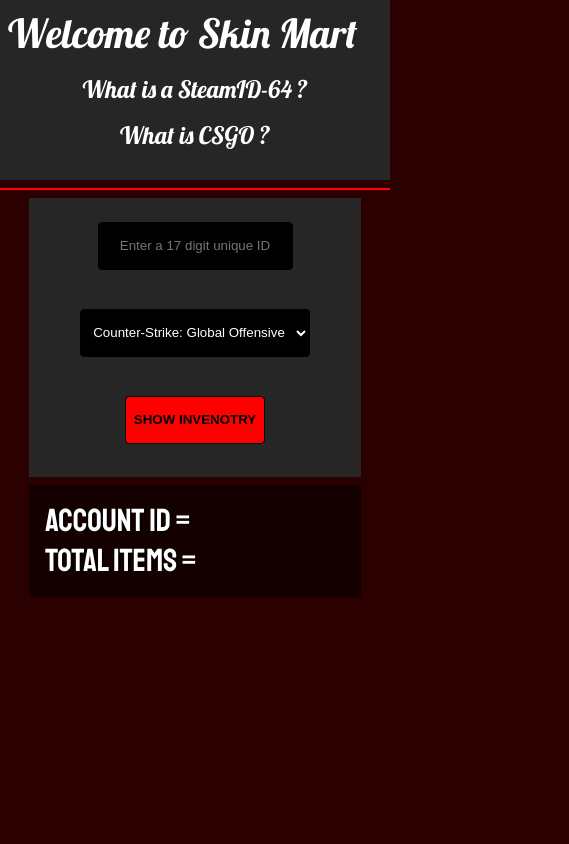
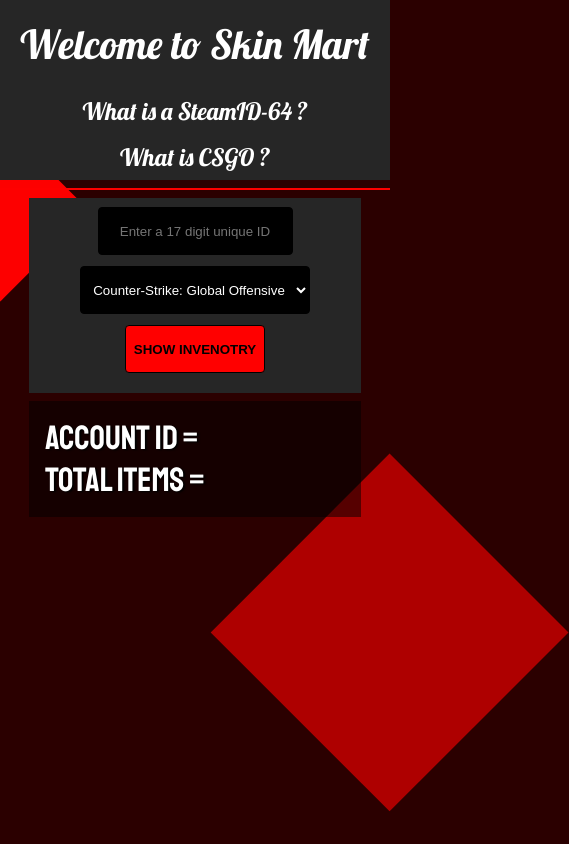
Before and after one commit to vipbhardwaj/skin-mart, a React (Create React App) app in the folder inv_displayer/: page / in a window 390 px wide. Shown: the whole page, 569 px wide, since content can reach past the window. Built offline with nearby package versions, Linux system fonts and the light colour scheme.

Commit message:
CSS@media added

```diff
--- a/inv_displayer/public/index.html
+++ b/inv_displayer/public/index.html
@@ -54,6 +54,7 @@
                     <br/>Go to View -> Settings -> Interface. Check the box saying, view steamURL when available. Then, go to your profile page and you should see your steamID-64 on the top at the address bar of the page. It is a 17-digit number.
                 </p>
                 <iframe style="opacity: 0.8;" src="https://steamid.xyz/" height="300px" width="50%"></iframe>
+                <div class="bgShine-whatsSteamID"></div>
             </div>
         </div>
         <div id="pop_whatsCsgo">
@@ -62,7 +63,7 @@
                 <p><span class="aboutCsgo">About CS:GO:-</span>
                     <br/>Counter-Strike: Global Offensive (CS:GO) expands upon the team-based first person shooter gameplay the original Counter-Strike pioneered when it launched in 1999. Two teams compete in multiple rounds of objective-based game modes with the goal of winning enough rounds to win the match.
                     <br/><br/>CS:GO features new maps, characters, and weapons and delivers updated versions of the classic Counter-Strike maps like Dust, Inferno, Nuke, Train, and more. In addition, CS:GO introduces new game modes like Arms Race, Flying Scoutsman and Wingman, and features online matchmaking and Competitive Skill Groups.
-                    <br/><br/><span class="aboutCsgo">WHY?</span>&nbsp;&nbsp;&nbsp;PRO SCENE - (video courtesy of YOUTUBE Channel :-&nbsp;<a style="color: red; font-size: 20px; font-weight: 700;" href="https://www.youtube.com/watch?v=YHsOMvbpbfA">Virre CSGO</a>&nbsp;)&nbsp;(Images courtesy of .... GOOGLE?)
+                    <br/><br/><span class="aboutCsgo">WHY?</span>&nbsp;&nbsp;&nbsp;PRO SCENE - (video courtesy of YOUTUBE Channel :-&nbsp;<a style="color: lime; font-size: 20px; font-weight: 700;" href="https://www.youtube.com/watch?v=YHsOMvbpbfA">Virre CSGO</a>&nbsp;)&nbsp;(Images courtesy of .... GOOGLE?)
                 </p>
                 <div id = "proScene">
                     <iframe id="proSceneVid" height="250px" width="450px" src="https://youtube.com/embed/z40db4NiYDw"></iframe>
@@ -71,8 +72,10 @@
                         <div id = "polaroid">Astralis - CSGO Major Circuit Qualifiers</div>
                     </div>
                 </div>
+                <div class="bgShine-whatsCsgo"></div>
             </div>
         </div>
-        <div className="bgShine"></div>
+        <div class="bgShine1"></div>
+        <div class="bgShine2"></div>
     </body>
 </html>
--- a/inv_displayer/public/style/market_page.css
+++ b/inv_displayer/public/style/market_page.css
@@ -1,6 +1,7 @@
 body {
     background-color: rgb(43, 0, 0);
     background-repeat: no-repeat;
+    overflow: hidden;
 }
 #csgoInfo:hover {
     cursor: pointer;
@@ -48,20 +49,23 @@
     background-color: rgba(0,0,0,0.8);
 }
 #pop_whatsSteamID-content {
+    z-index: 0;
+    position: relative;
     background-color: rgb(0, 0, 43);
-    color: white;
-    text-shadow: 2px 1px 2px black;
     padding: 20px;
     border: 1px solid #888;
     font-family: 'Roboto Condensed', sans-serif;
     display: grid;
     margin: auto;
     width: 80%;
+    overflow: hidden;
     grid-template-columns: [start] 55% [line2] auto [line3] 10px [end];
     grid-template-rows: [start] 10px [line2] 100% [end];
 }
 #pop_whatsSteamID-content > p {
     background-color: rgba(0,0,0,0.5);
+    color: white;
+    text-shadow: 2px 1px 2px black;
     text-align: center;
     padding: 0.5rem;
     font-size: 1.3rem;
@@ -75,8 +79,20 @@
     grid-column: 1 / span 1;
     grid-row: 2 / span 1;
 }
+.bgShine-whatsSteamID {
+    position: absolute;
+    z-index: -1;
+    top: 0px;
+    left: -500px;
+    width: 900px;
+    height: 900px;
+    background-color: blue;
+    transform: rotate(45deg);
+}
 #pop_whatsCsgo-content {
+    z-index: 0;
     background-color: rgb(0, 43, 0);
+    position: relative;
     color: white;
     margin: auto;
     padding: 20px;
@@ -90,8 +106,18 @@
     text-align: center;
     padding: 0.5rem;
     font-size: 1.3rem;
-    text-shadow:  2px 1px 2px black;
+    text-shadow:  1px 1px 2px black;
     background-color: rgba(0,0,0,0.5);
+}
+.bgShine-whatsCsgo {
+    position: absolute;
+    z-index: -1;
+    top: 80px;
+    left: -150px;
+    width: 300px;
+    height: 300px;
+    background-color: lime;
+    transform: rotate(45deg);
 }
 .underline {
     display: inline-block;
@@ -120,7 +146,7 @@
 }
 #popClose {
     margin: auto;
-    color: red;
+    color: blue;
     float: right;
     font-size: 48px;
     font-weight: bold;
@@ -135,7 +161,7 @@
     cursor: pointer;
 }
 #popCloseWhatsCsgo {
-    color: red;
+    color: lime;
     float: right;
     font-size: 48px;
     font-weight: bold;
@@ -147,7 +173,7 @@
 }
 .aboutCsgo {
     font-size: 25px;
-    color: red;
+    color: lime;
     font-style: oblique;
     font-weight: 800;
 }
@@ -156,8 +182,6 @@
     margin: 0 auto;
 }
 #welcome {
-    grid-column-start: 1;
-    grid-column-end: 3;
     color: white;
     font-size: 2.5rem;
     margin-right: auto;
@@ -193,27 +217,37 @@
         flex-direction: column;
     }
     #proSceneVid {
-        margin-bottom: auto;
+        margin-right: auto;
         box-shadow: 0 2px 6px 0 rgb(0, 0, 0), 0 6px 20px 0 rgb(0, 0, 0);
     }
-}
-#bgShine {
-    position: absolute;
-    width: 50px;
-    height: 150vh;
-    background-color: crimson;
-    transform: rotate(90deg);
-    animation: bgAnime 5s infinite ease-in;
-}
-@keyframes bgAnime {
-    0% {
-        transform-origin: bottom left;
-        transform: translateX(0vw);
-        transform: translateY(0vh);
+    #welcome {
+        margin: auto;
     }
-    100% {
-        transform-origin: top right;
-        transform: translateX(100vw);
-        transform: translateY(100vh);
+    #pop_whatsSteamID-content {
+        display: flex;
+        flex-direction: column;
+    }
+    #popClose {
+        margin-right: 0;
     }
 }
+.bgShine1 {
+    z-index: -1;
+    position: absolute;
+    bottom: 10vh;
+    right: -15vh;
+    width: 30vh;
+    height: 30vh;
+    background-color: rgba(253, 0, 0, 0.623);
+    transform: rotate(45deg);
+}
+.bgShine2 {
+    z-index: -1;
+    position: absolute;
+    top: 17.5vh;
+    left: -7.5vh;
+    width: 15vh;
+    height: 15vh;
+    background-color: rgb(253, 0, 0);
+    transform: rotate(45deg);
+}
--- a/inv_displayer/src/App.css
+++ b/inv_displayer/src/App.css
@@ -16,7 +16,7 @@
 }
 .id_disp {
   padding: 1rem;
-  font-size: 2rem;
+  font-size: 5vh;
   color: white;
   text-shadow: 2px 1px 2px rgb(0, 0, 0);
   background-color: rgba(0,0,0,0.5);
@@ -26,34 +26,6 @@
 }
 #accID {
   margin-right: auto;
-}
-@media screen and (max-width: 800px) {
-  .form-container {
-    height: 30vh;
-    min-height: 200px;
-    padding: 0.5rem;
-    grid-template-columns: [start] 100% [end];
-    align-items: center;
-    grid-gap: 0.5rem;
-  }
-  .form-item {
-    color: white;
-    height: 3rem;
-    border: 1px solid rgb(0, 0, 0);
-    border-radius: 4px;
-    margin: auto;
-    padding: 0.5rem;
-    text-align: center;
-  }
-  .id_disp {
-    font-size: 2rem;
-    color: white;
-    text-shadow: 2px 1px 2px rgb(0, 0, 0);
-    background-color: rgba(0,0,0,0.5);
-    font-family: 'Staatliches', cursive;
-    display: flex;
-    flex-direction: column;
-  }
 }
 #loading {
   visibility: hidden;
@@ -161,3 +133,31 @@
   cursor: pointer;
   color: red;
 }
+@media screen and (max-width: 800px) {
+  .form-container {
+    height: 20vh;
+    min-height: 150px;
+    padding: 0.5rem;
+    grid-template-columns: [start] 100% [end];
+    align-items: center;
+    grid-gap: 0.5rem;
+  }
+  .form-item {
+    color: white;
+    height: 3rem;
+    border: 1px solid rgb(0, 0, 0);
+    border-radius: 4px;
+    margin: auto;
+    padding: 0.5rem;
+    text-align: center;
+  }
+  .id_disp {
+    font-size: 4vh;
+    color: white;
+    text-shadow: 2px 1px 2px rgb(0, 0, 0);
+    background-color: rgba(0,0,0,0.5);
+    font-family: 'Staatliches', cursive;
+    display: flex;
+    flex-direction: column;
+  }
+}
```
